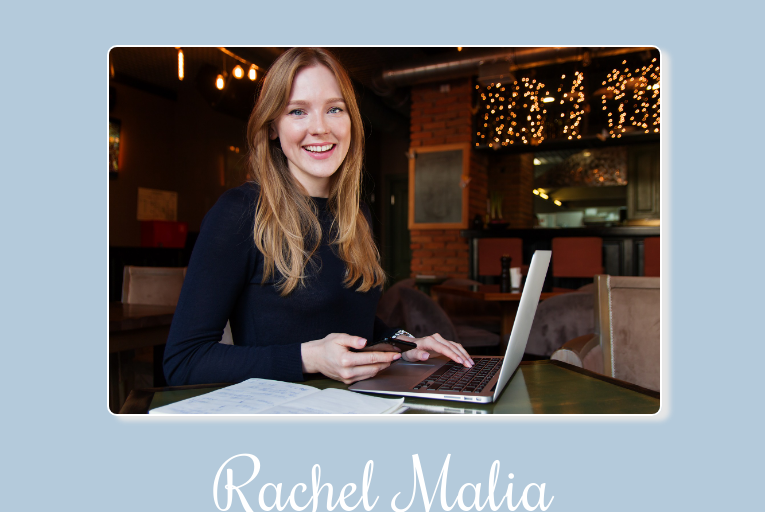
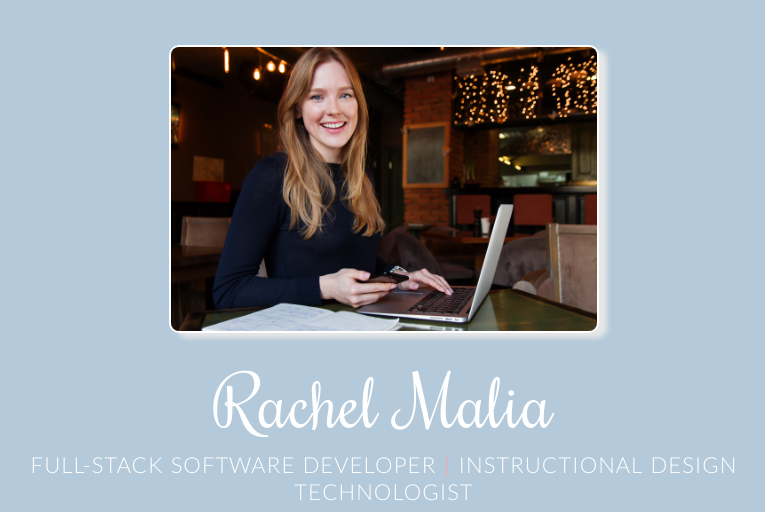
Before and after one commit to rachelhays/rm-portfolio, a plain HTML site: page about.html in a window 1280 px wide. In both pictures the pointer is over the picture 640 px from the left and 447 px from the top of the page. Shown: the part 260-772 px from the top of the page, without its empty margins (256-1021 px from the left). Drawn offline with Linux system fonts and the light colour scheme.

Commit message:
biopic hover update

```diff
--- a/css/style.css
+++ b/css/style.css
@@ -861,6 +861,10 @@ footer {
         width: 425px;
     }
 
+    .biopic:hover {
+        width: 430px;
+    }
+
     .bio-grid {
         display: grid;
         grid-template-columns: 1fr 1fr;
```
